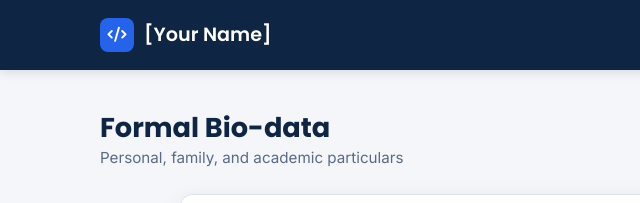
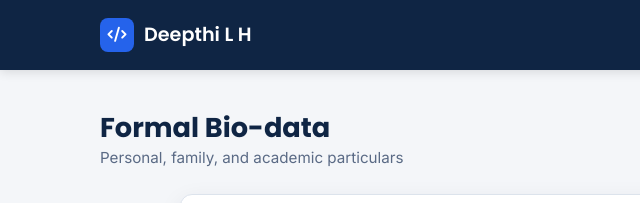
Before and after one commit to deepthihalappa621-beep/RESUM, a plain HTML site: page biodata.html in a window 1280 px wide. Shown: the top 203 px of the page, 0-640 px from the left. Drawn offline with nearby package versions, Linux system fonts and the light colour scheme; files whose address does not match are found by name.

Commit message:
Refactor biodata.html structure and content

```diff
--- a/biodata.html
+++ b/biodata.html
@@ -24,7 +24,7 @@
         <nav class="navbar container" aria-label="Main Navigation">
             <a href="index.html" class="brand-logo">
                 <span class="brand-icon"><i class="fa-solid fa-code"></i></span>
-                <span class="brand-text">[Your Name]</span>
+                <span class="brand-text">Deepthi L H</span>
             </a>
 
             <button class="nav-toggle" id="navToggle" aria-label="Toggle Navigation" aria-expanded="false">
```
